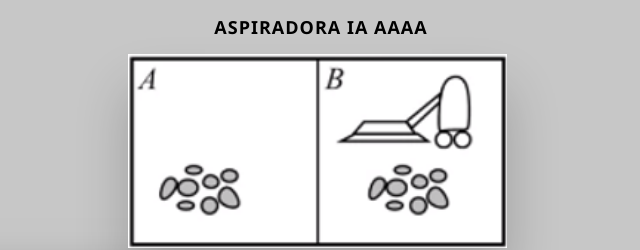
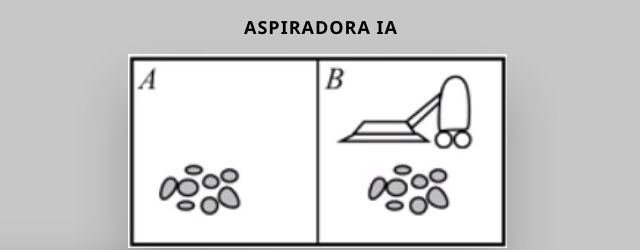
Before and after one commit to NicolasPicoG/Aspiradora-IA, a plain HTML site: page index.html in a window 1280 px wide. Shown: the top 250 px of the page, 319-959 px from the left. Drawn offline with Linux system fonts and the light colour scheme.

Commit message:
Update index.html

```diff
--- a/index.html
+++ b/index.html
@@ -6,7 +6,7 @@
         <title>Aspiradora IA</title>
     </head>
     <body>
-        <h2>Aspiradora IA aaaa</h2>
+        <h2>Aspiradora IA</h2>
         <img id="picture" src="img/1_1.png" alt="Estado del Ejercicio">
         <div class="row">
             <div class="table-wrapper column">
```
